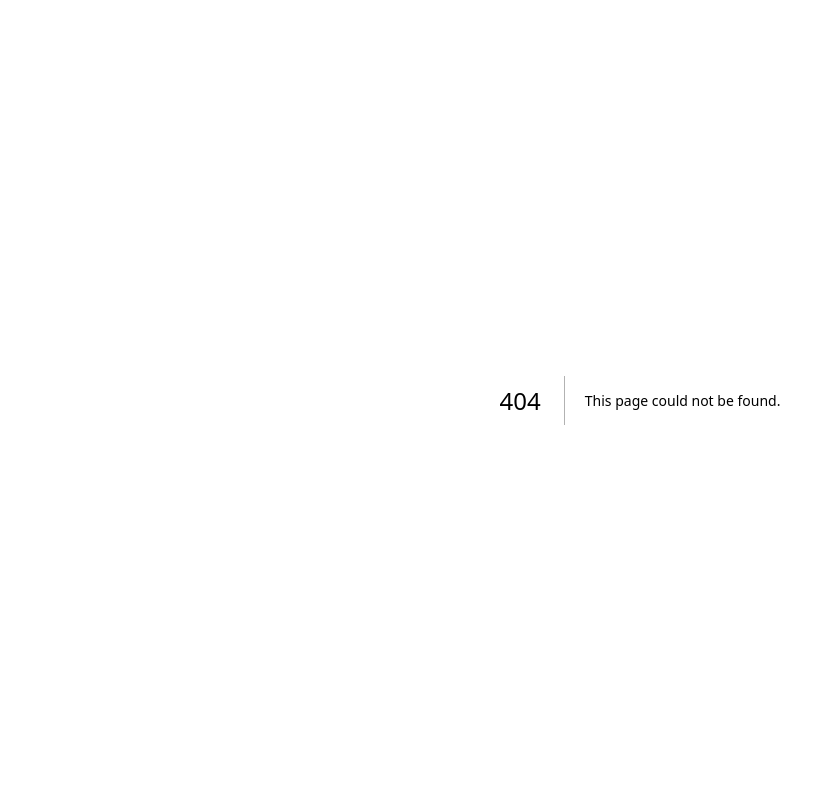
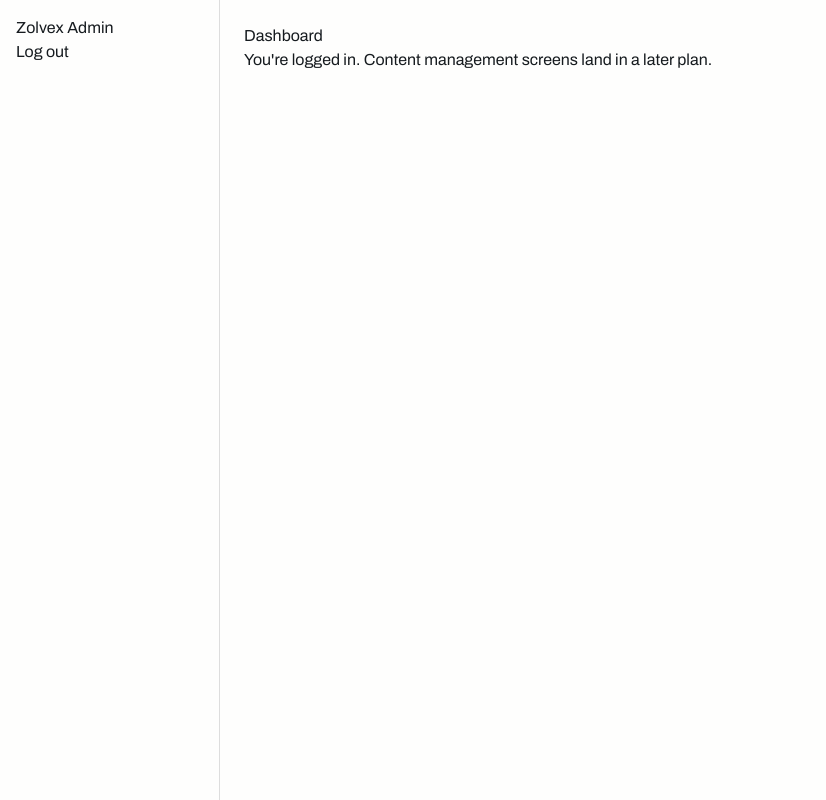
Before and after one commit to Rejinrajeev/zolvex, a Next.js app in the folder apps/web/: page /admin/dashboard in a window 1280 px wide. Before the commit this address had no page. Shown: the whole page, without its empty margins (0-826 px from the left). Built offline with nearby package versions, Linux system fonts and the light colour scheme.

Commit message:
feat(web): add authenticated admin shell and placeholder dashboard

```diff
--- /dev/null
+++ b/apps/web/app/admin/(protected)/dashboard/page.tsx
@@ -0,0 +1,8 @@
+export default function DashboardPage() {
+  return (
+    <div>
+      <h1>Dashboard</h1>
+      <p>You're logged in. Content management screens land in a later plan.</p>
+    </div>
+  );
+}
--- /dev/null
+++ b/apps/web/app/admin/(protected)/layout.tsx
@@ -0,0 +1,27 @@
+"use client";
+
+import { useRouter } from "next/navigation";
+
+export default function ProtectedLayout({ children }: { children: React.ReactNode }) {
+  const router = useRouter();
+
+  async function handleLogout() {
+    await fetch("/admin/api/auth/logout", { method: "POST" });
+    router.push("/admin/login");
+  }
+
+  return (
+    <div style={{ display: "flex", minHeight: "100vh" }}>
+      <nav style={{ width: 220, borderRight: "1px solid #ddd", padding: 16 }}>
+        {/* Placeholder shell -- Plans 3b/3c add real nav entries here
+            (Content, Enquiries & Approvals, Governance, Users) per the
+            spec's "Admin nav" grouping. */}
+        <p>Zolvex Admin</p>
+        <button type="button" onClick={handleLogout}>
+          Log out
+        </button>
+      </nav>
+      <main style={{ flex: 1, padding: 24 }}>{children}</main>
+    </div>
+  );
+}
```
